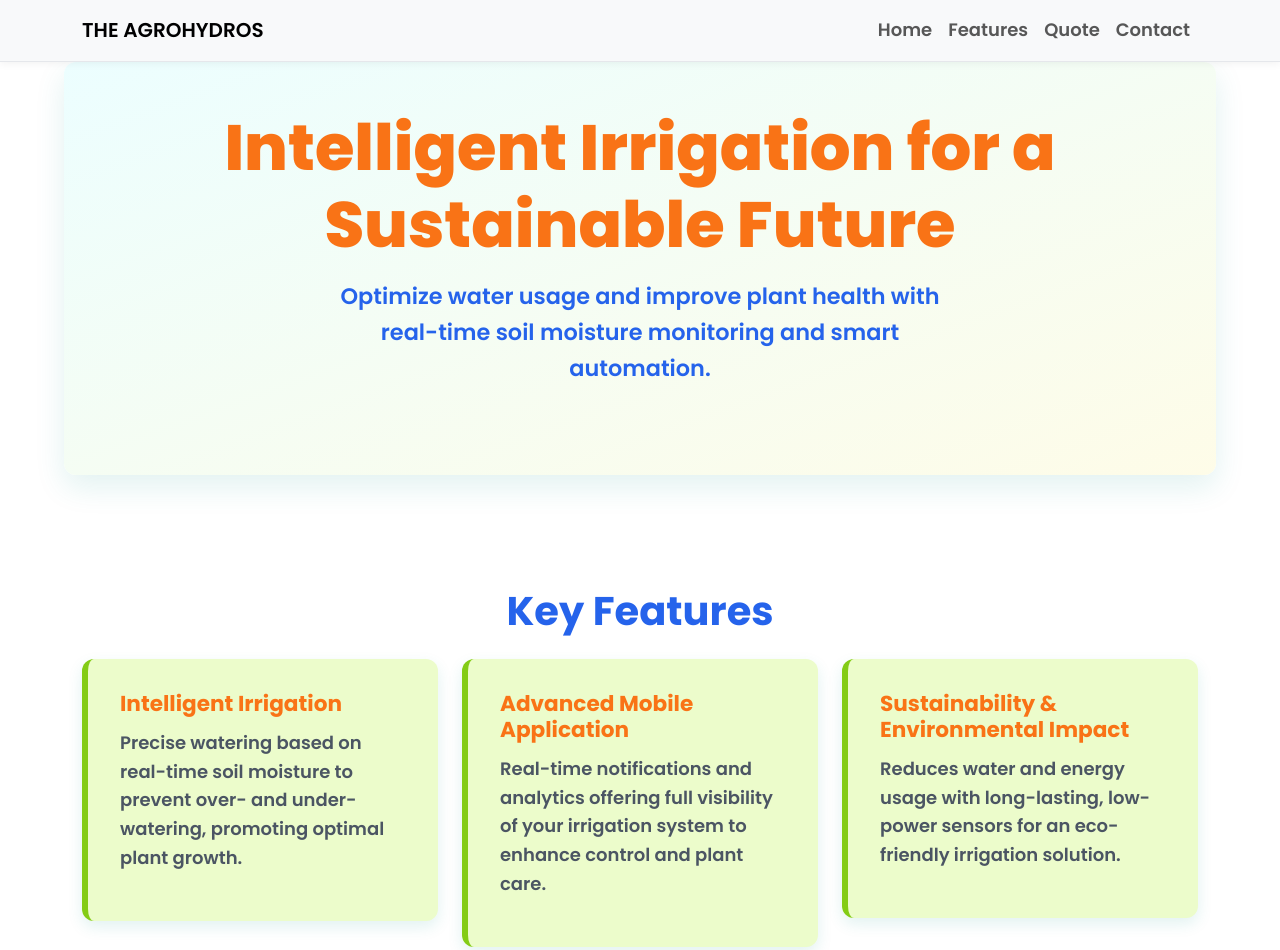
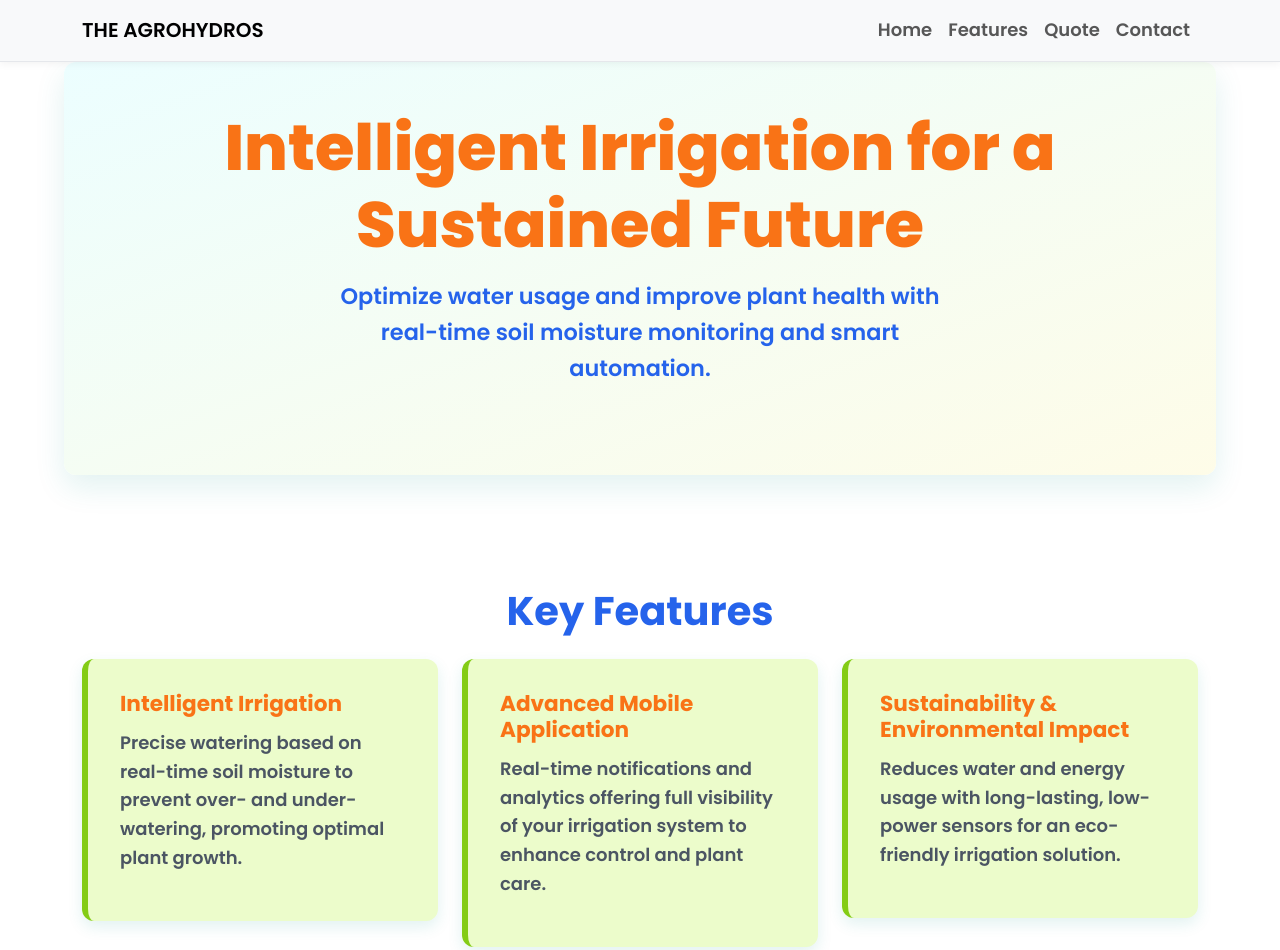
Before and after one commit to Jihan190124/AGRO_APP, a plain HTML site: page index.html in a window 1280 px wide. Shown: the top 950 px of the page. Drawn offline with nearby package versions, Linux system fonts and the light colour scheme.

Commit message:
Add files via upload

```diff
--- a/index.html
+++ b/index.html
@@ -330,7 +330,7 @@
   <div class="container">
   <div class="row">
   <div class="col-md-12 text-center">
-  <h1>Intelligent Irrigation for a Sustainable Future</h1>
+  <h1>Intelligent Irrigation for a Sustained Future</h1>
   <p>Optimize water usage and improve plant health with real-time soil moisture monitoring and smart
   automation.</p>
   </div>
```
